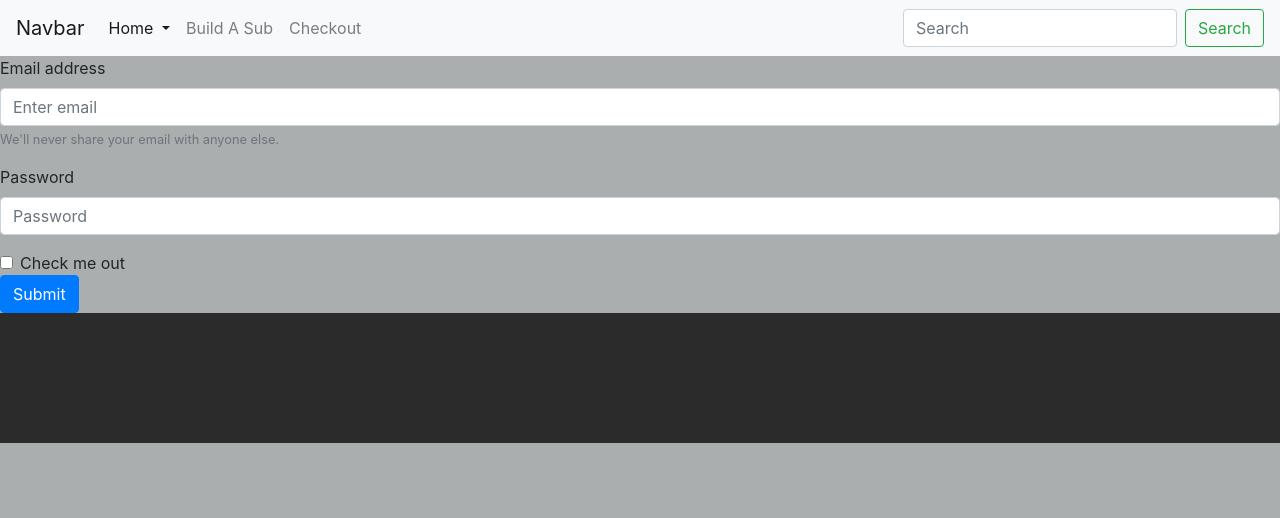
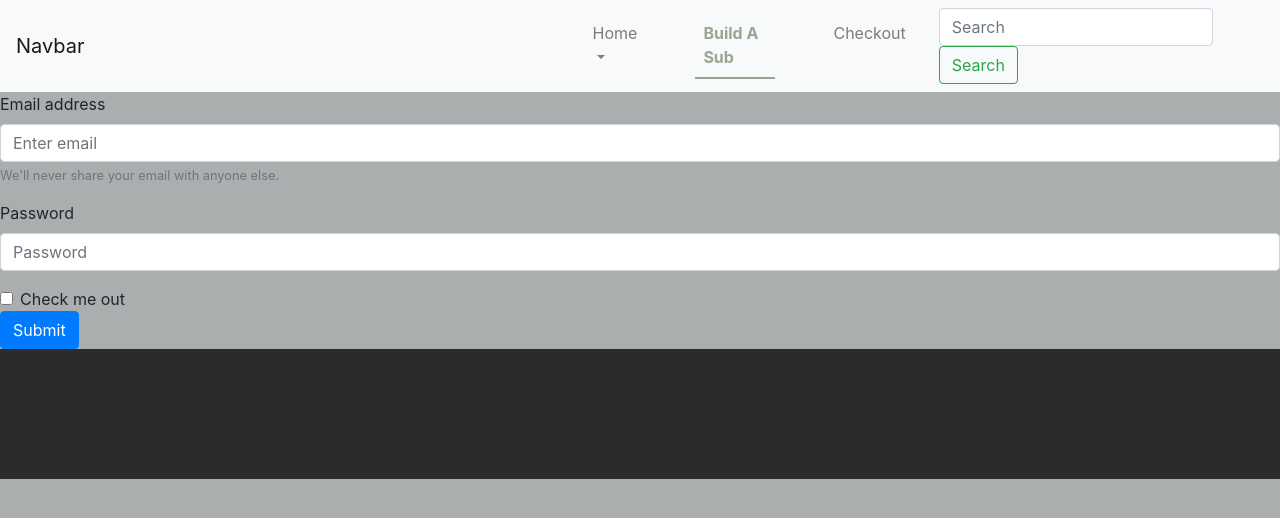
Before and after one commit to KurtSchwimmbacher/Term2_Deliverable, a plain HTML site: page pages/sub.html in a window 1280 px wide. Drawn offline with nearby package versions, Linux system fonts and the light colour scheme.

Commit message:
update nav bars
added styling to all nav bars

```diff
--- a/css/checkout.css
+++ b/css/checkout.css
@@ -3,6 +3,26 @@ body{
     background-color: #ABAEAF;
 }
 
+/*nav styling*/
+.navbar-brand{
+    margin-right: 475px;
+}
+
+.active{
+    color: #99a692 !important;
+    font-weight: bold;
+    border-bottom: 2px solid #99a692;
+}
+
+.nav-item{
+    margin-left: 25px;
+    margin-right: 25px;
+}
+
+.nav-item:hover{
+    font-weight: bold;
+    border-bottom: 2px solid #99a692;
+}
 
 /*Footer Styling*/
 footer{
--- a/css/main.css
+++ b/css/main.css
@@ -8,9 +8,20 @@ body{
     margin-right: 475px;
 }
 
+.active{
+    color: #99a692 !important;
+    font-weight: bold;
+    border-bottom: 2px solid #99a692;
+}
+
 .nav-item{
     margin-left: 25px;
     margin-right: 25px;
+}
+
+.nav-item:hover{
+    font-weight: bold;
+    border-bottom: 2px solid #99a692;
 }
 
 
--- a/css/subs.css
+++ b/css/subs.css
@@ -1,6 +1,28 @@
 /*Global Styling*/
 body{
     background-color: #ABAEAF;
+}
+
+
+/*nav styling*/
+.navbar-brand{
+    margin-right: 475px;
+}
+
+.active{
+    color: #99a692 !important;
+    font-weight: bold;
+    border-bottom: 2px solid #99a692;
+}
+
+.nav-item{
+    margin-left: 25px;
+    margin-right: 25px;
+}
+
+.nav-item:hover{
+    font-weight: bold;
+    border-bottom: 2px solid #99a692;
 }
 
 
--- a/pages/sub.html
+++ b/pages/sub.html
@@ -31,7 +31,7 @@
         <div class="collapse navbar-collapse" id="navbarSupportedContent">
           <ul class="navbar-nav mr-auto">
             <li class="nav-item dropdown">
-                <a class="nav-link dropdown-toggle active" href="../index.html" id="navbarDropdown" role="button" data-toggle="dropdown" aria-haspopup="true" aria-expanded="false">
+                <a class="nav-link dropdown-toggle" href="../index.html" id="navbarDropdown" role="button" data-toggle="dropdown" aria-haspopup="true" aria-expanded="false">
                     Home
                   </a>
                   <div class="dropdown-menu" aria-labelledby="navbarDropdown">
@@ -43,7 +43,7 @@
               <!--<a class="nav-link" href="#">Home <span class="sr-only">(current)</span></a>-->
             </li>
             <li class="nav-item">
-              <a class="nav-link" href="sub.html">Build A Sub</a>
+              <a class="nav-link active" href="sub.html">Build A Sub</a>
             </li>
             <li class="nav-item">
               <a class="nav-link" href="checkout.html">Checkout</a>
```
Also changed, not shown: pages/checkout.html (+2 -2 lines).
